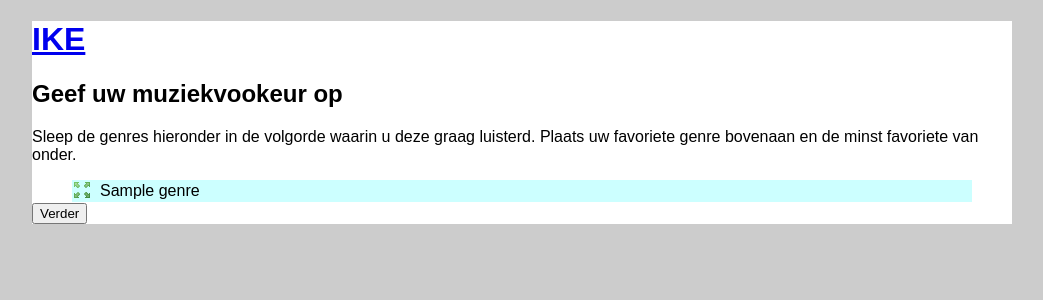
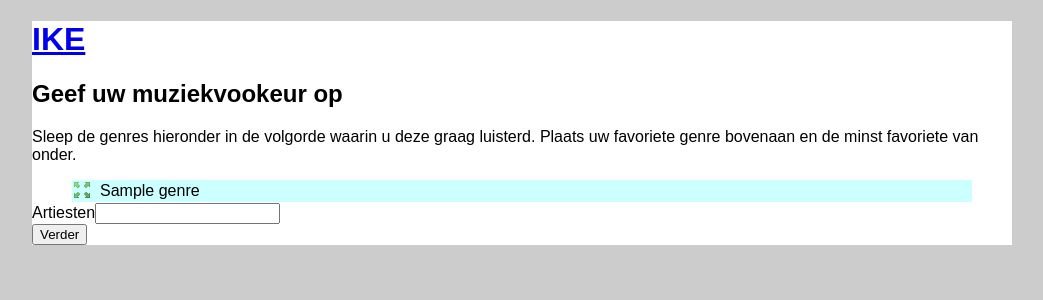
Before and after one commit to mvandertuin/IKE-groep-4, a PHP site: template ike/pages/introduction.php in a window 1280 px wide. Shown: the top 300 px of the page, without its empty margins (118-1161 px from the left). Run offline with PHP 8.4, Linux system fonts and the light colour scheme; the template is opened without the code that fills it: most values are stand-ins (such as "Sample title", 1, 10 or a date in 2020).

```diff
--- a/ike/pages/introduction.php
+++ b/ike/pages/introduction.php
@@ -17,7 +17,9 @@ fw_header('Welkom');
 <?=$list?>
 </ul>
 <form action="<?=$frameworkRoot?>suggest/" method="post">
+
 <input type="hidden" id="sorted" name="sorted" />
+<label>Artiesten</label><input type="text" id="artist" name="artist" /><br />
 <input type="submit" value="Verder" />
 </form>
 <?php
```
